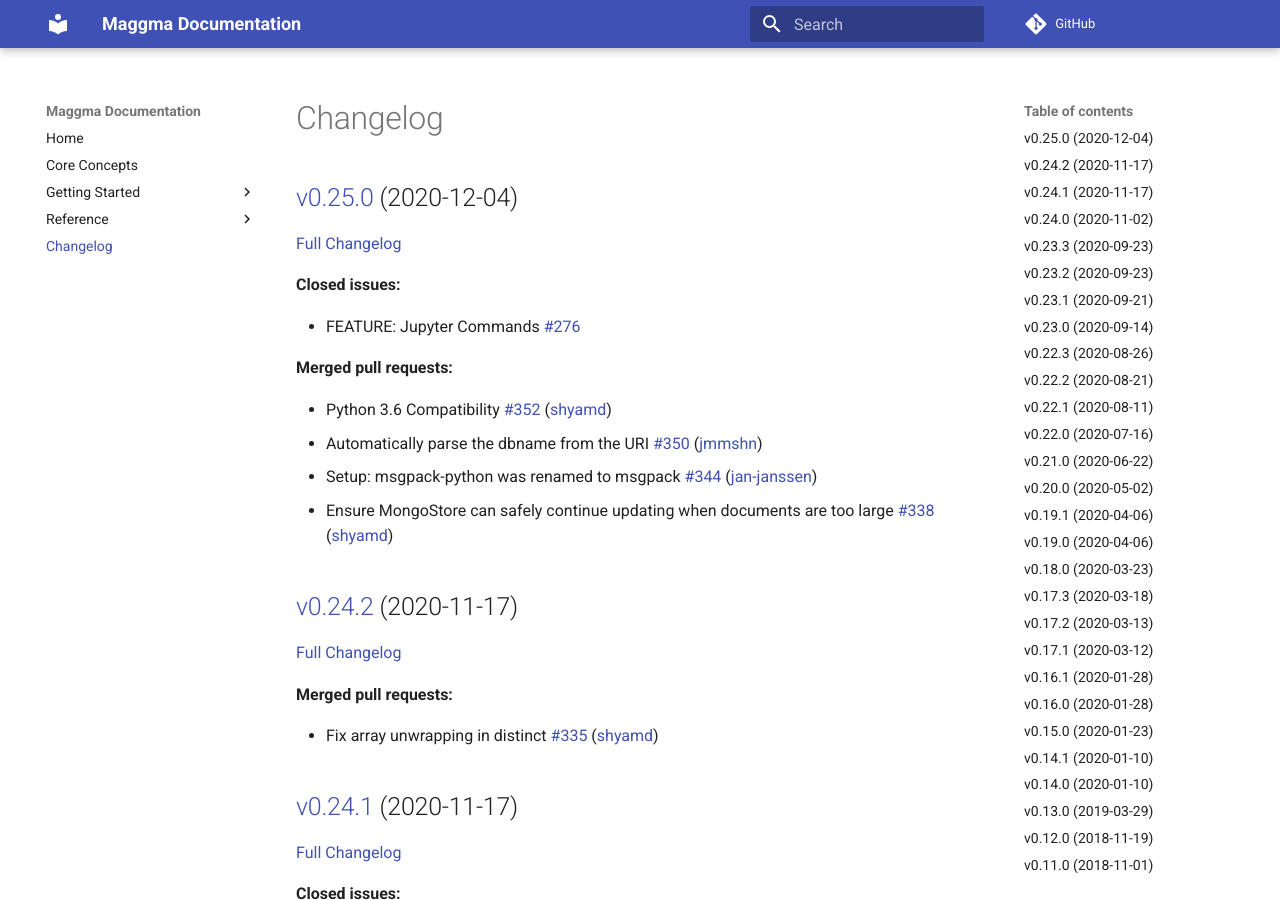
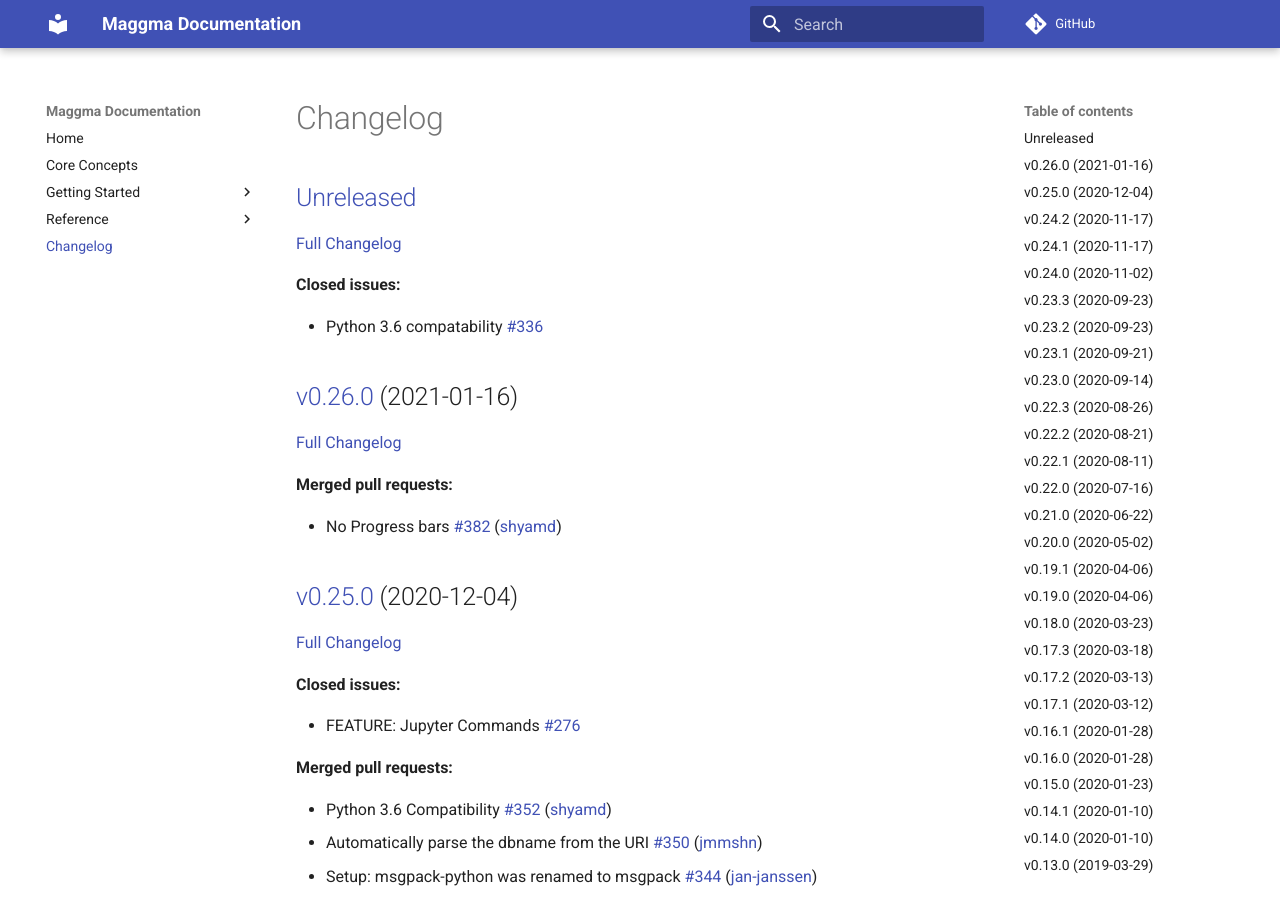
Before and after one commit to materialsproject/maggma, an MkDocs documentation site: the page built from docs/CHANGELOG.md, in a window 1280 px wide and 900 px high. Built offline with MkDocs 1.6.1 and Material for MkDocs 9.7.7, drawn with Linux system fonts in a browser that asks for light colours; comment, search, counter and statistics services are not loaded.

Commit message:
Updated CHANGELOG.md

```diff
--- a/docs/CHANGELOG.md
+++ b/docs/CHANGELOG.md
@@ -1,4 +1,20 @@
 # Changelog
+
+## [Unreleased](https://github.com/materialsproject/maggma/tree/HEAD)
+
+[Full Changelog](https://github.com/materialsproject/maggma/compare/v0.26.0...HEAD)
+
+**Closed issues:**
+
+- Python 3.6 compatability [\#336](https://github.com/materialsproject/maggma/issues/336)
+
+## [v0.26.0](https://github.com/materialsproject/maggma/tree/v0.26.0) (2021-01-16)
+
+[Full Changelog](https://github.com/materialsproject/maggma/compare/v0.25.0...v0.26.0)
+
+**Merged pull requests:**
+
+- No Progress bars  [\#382](https://github.com/materialsproject/maggma/pull/382) ([shyamd](https://github.com/shyamd))
 
 ## [v0.25.0](https://github.com/materialsproject/maggma/tree/v0.25.0) (2020-12-04)
 
```
